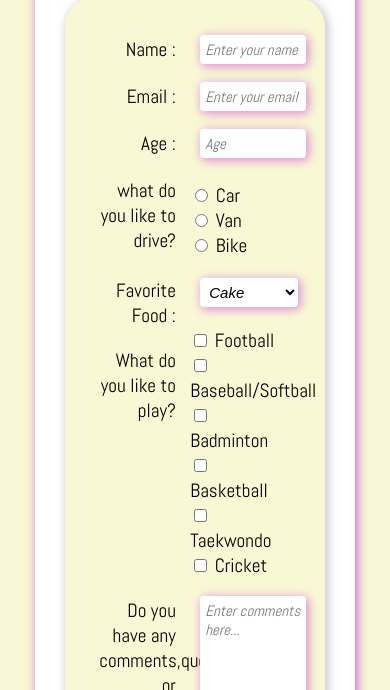
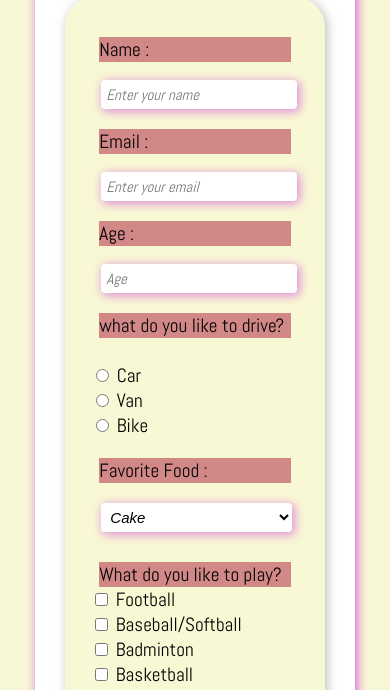
Before and after one commit to Nuwan128/Survey-Form, a plain HTML site: page index.html in a window 390 px wide. Shown: the part 153-843 px from the top of the page. Drawn offline with Linux system fonts and the light colour scheme.

Commit message:
modified

```diff
--- a/style.css
+++ b/style.css
@@ -69,6 +69,7 @@ span{
     width: 40%;
     vertical-align: top;
     margin-top: 20px;
+    background-color: rgb(211, 136, 136);
 }
 
 .input-tab{
@@ -77,6 +78,7 @@ span{
     text-align: left;
     width: 50%;
     margin-left: 10px;
+
 }
 
 .input-field {
@@ -139,7 +141,7 @@ span{
 
 #submit:hover{
 
-    opacity: 0.8;
+    /* opacity: 0.8; */
     transform: scale(1.1);
 
 }
@@ -155,3 +157,63 @@ input[type="checkbox"] {
 	accent-color:rgb(198, 10, 227) ;
 
 }
+
+@media(max-width: 768px) {
+
+  .lables{
+    display:inline-block;
+    text-align: left;
+    width: 100%;
+    margin-top: 20px;
+    background-color: rgb(211, 136, 136);
+}
+
+
+
+
+
+.input-field {
+
+  display: inline-block;
+  width: 100%;
+  padding: 5px;
+  margin: 18px 0 0 10px;
+  border: none;
+  border-radius: 4px;
+  font-family: inherit;
+  font-size: 15px;
+  font-weight: bold;
+  font-style: italic;
+  font-weight: lighter;
+  box-shadow: 2px 2px 10px
+  1px rgba(199, 45, 223, 0.5);
+
+
+}
+
+.input-tab{
+
+  display:inline-block;
+  text-align: left;
+  width: 97%;
+  margin-left: -8px;
+
+
+}
+
+
+    /* .labels {
+      width: 100%;
+      text-align: left;
+    }*/
+
+
+    select {
+      width: 100%;
+    }
+    .btn {
+      margin: 20px 0 20px 0;
+      width: 100%;
+
+    }
+  }
```
